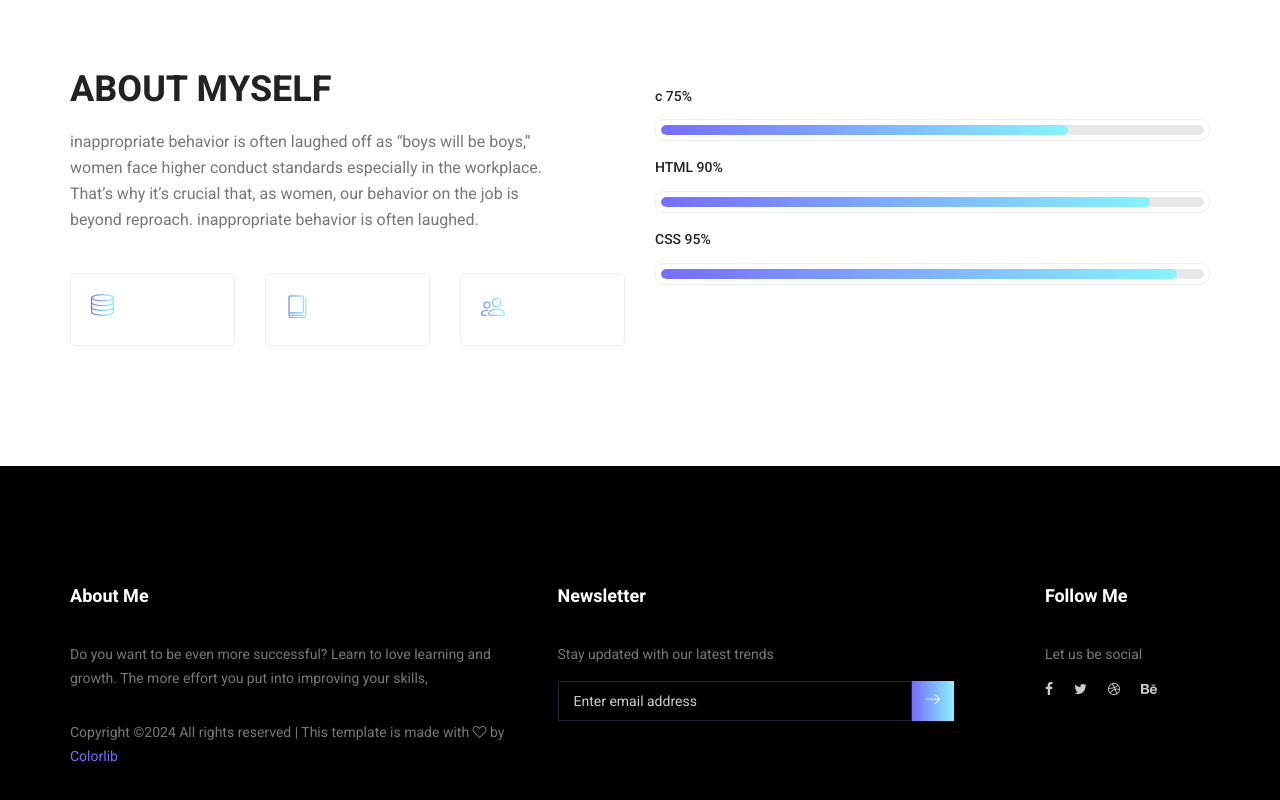
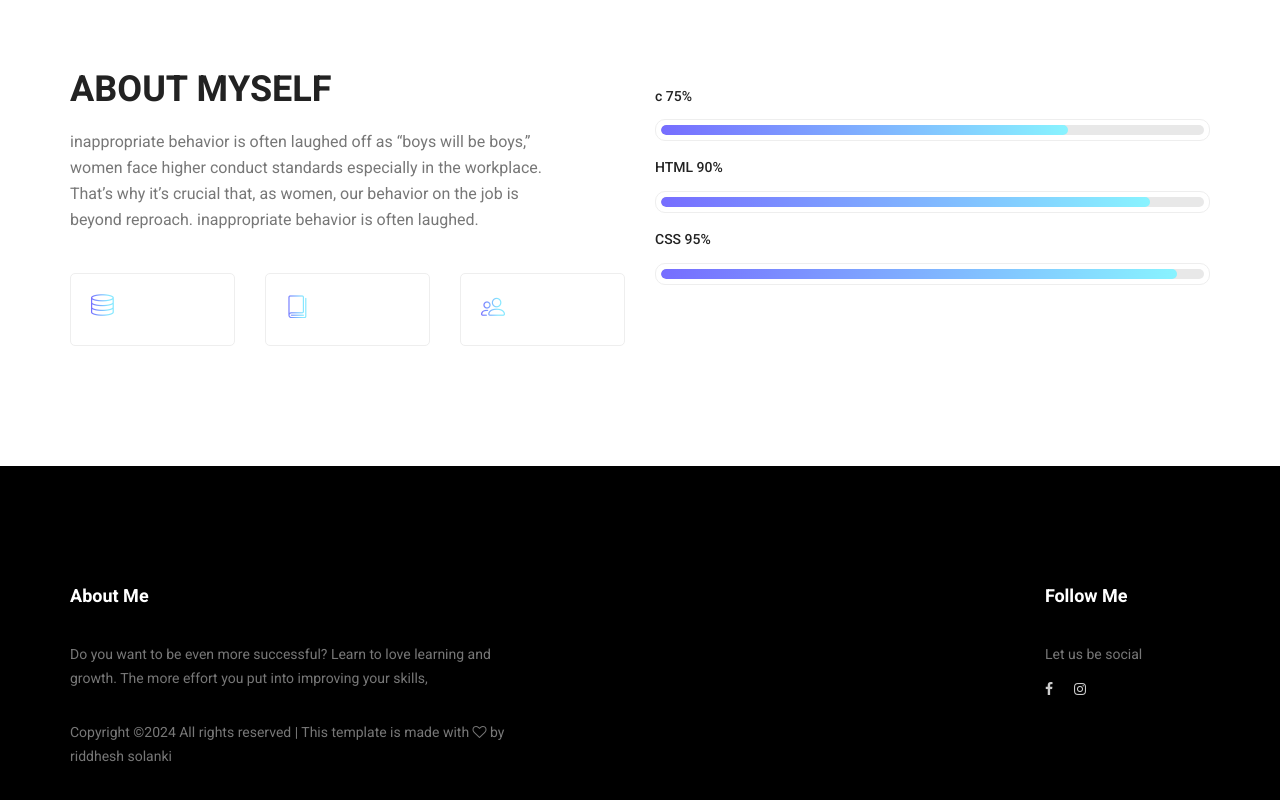
Before and after one commit to Riddhesh-Solanki/my-resume, a plain HTML site: page index.html in a window 1280 px wide. Shown: the part 1452-2252 px from the top of the page. Drawn offline with Linux system fonts and the light colour scheme.

Commit message:
Update index.html

```diff
--- a/index.html
+++ b/index.html
@@ -653,7 +653,7 @@
         <!--================End Testimonials Area =================-->
 
         <!--================Footer Area =================-->
-        <footer class="footer_area p_120">
+         <footer class="footer_area p_120">
         	<div class="container">
         		<div class="row footer_inner">
         			<div class="col-lg-5 col-sm-6">
@@ -663,14 +663,15 @@
         					</div>
         					<p>Do you want to be even more successful? Learn to love learning and growth. The more effort you put into improving your skills,</p>
         					<p><!-- Link back to Colorlib can't be removed. Template is licensed under CC BY 3.0. -->
-Copyright &copy;<script>document.write(new Date().getFullYear());</script> All rights reserved | This template is made with <i class="fa fa-heart-o" aria-hidden="true"></i> by <a href="https://colorlib.com" target="_blank">Colorlib</a>
+Copyright &copy;<script>document.write(new Date().getFullYear());</script> All rights reserved | This template is made with <i class="fa fa-heart-o" aria-hidden="true"></i> by riddhesh solanki</a>
 <!-- Link back to Colorlib can't be removed. Template is licensed under CC BY 3.0. --></p>
         				</aside>
         			</div>
+
         			<div class="col-lg-5 col-sm-6">
         				<aside class="f_widget news_widget">
         					<div class="f_title">
-        						<h3>Newsletter</h3>
+        						<!-- <h3>Newsletter</h3>
         					</div>
         					<p>Stay updated with our latest trends</p>
         					<div id="mc_embed_signup">
@@ -678,7 +679,7 @@ Copyright &copy;<script>document.write(new Date().getFullYear());</script> All r
                                 	<div class="input-group d-flex flex-row">
                                         <input name="EMAIL" placeholder="Enter email address" onfocus="this.placeholder = ''" onblur="this.placeholder = 'Email Address '" required="" type="email">
                                         <button class="btn sub-btn"><span class="lnr lnr-arrow-right"></span></button>
-                                    </div>
+                                    </div>				 -->
                                     <div class="mt-10 info"></div>
                                 </form>
                             </div>
@@ -691,10 +692,10 @@ Copyright &copy;<script>document.write(new Date().getFullYear());</script> All r
         					</div>
         					<p>Let us be social</p>
         					<ul class="list">
-        						<li><a href="#"><i class="fa fa-facebook"></i></a></li>
-        						<li><a href="#"><i class="fa fa-twitter"></i></a></li>
-        						<li><a href="#"><i class="fa fa-dribbble"></i></a></li>
-        						<li><a href="#"><i class="fa fa-behance"></i></a></li>
+        						<li><a href="https://www.facebook.com/profile.php?id=100048935079799&mibextid=ZbWKwL"><i class="fa fa-facebook"></i></a></li>
+        						<li><a href="https://www.instagram.com/_ridzzislost_?igsh=MXFxcWx3MHB5MHUwNA=="><i class="fa fa-instagram"></i></a></li>
+        						<!-- <li><a href="#"><i class="fa fa-dribbble"></i></a></li>
+        						<li><a href="#"><i class="fa fa-behance"></i></a></li> -->
         					</ul>
         				</aside>
         			</div>
```
